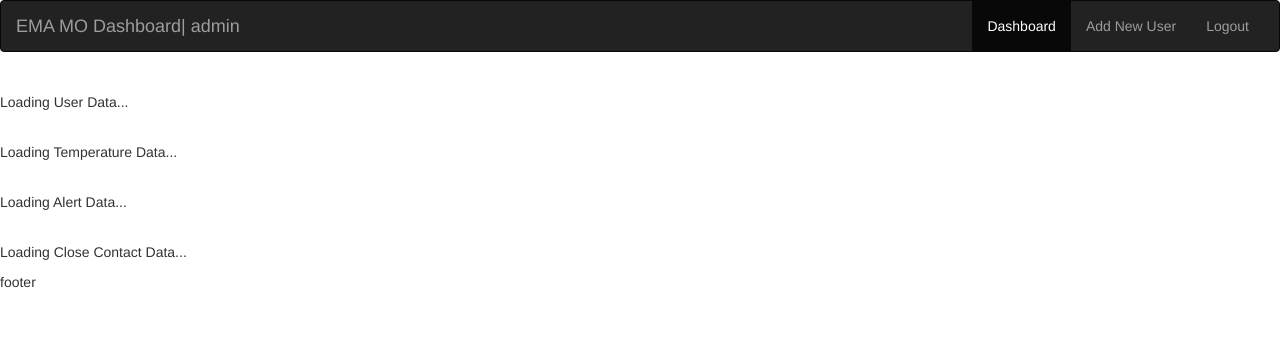
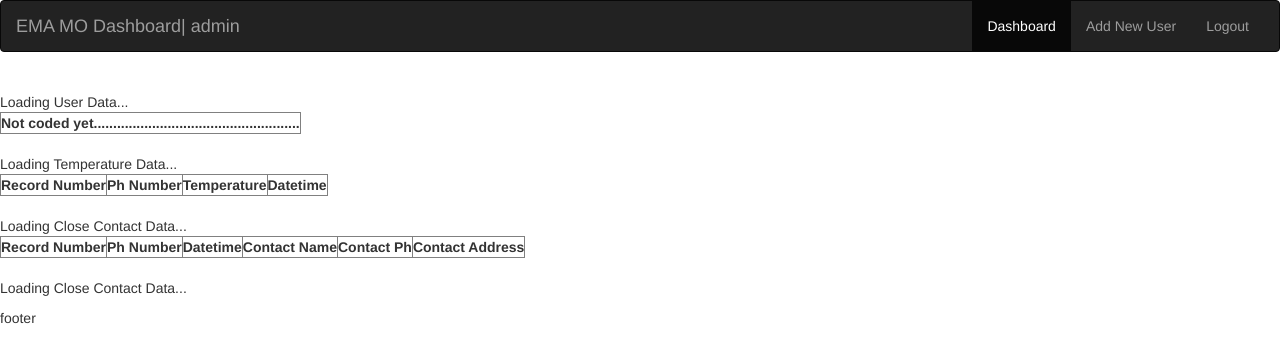
Before and after one commit to srujandeshpande/CombatCovid, a Flask app: page /ema_dashboard in a window 1280 px wide. Shown: the top 363 px of the page. Run offline with Flask 2, Linux system fonts and the light colour scheme; the visitor is signed in with stand-in values (Sample User, id 1); data that the repository does not hold is empty; parts of the project's set-up code (start-up, migrations or seed data) failed here and were passed over; some libraries are stand-ins or nearby versions.

Commit message:
admin data

```diff
--- a/app.py
+++ b/app.py
@@ -277,7 +277,25 @@ def ema_admin_temp_data():
 		#if x['temperature']>38:
 		data1["record"+str(y)] = x
 		y+=1
-	data1['count'] = y-1
+	data1['count'] = y
+	return data1
+
+
+#returns cc of all people
+@app.route('/api/ema_admin_cc_data', methods=['POST'])
+def ema_admin_cc_data():
+	inputData = request.json
+	if inputData['admin_phone_number'] == "websiteuser":
+		inputData['admin_phone_number'] = session['phone_number']
+	Close_Contact = pymongo.collection.Collection(db, 'Close_Contact')
+	data = json.loads(dumps(Close_Contact.find()))
+	data1 = {}
+	y = 0
+	data1['count'] = 0
+	for x in data:
+		data1["record"+str(y)] = x
+		y+=1
+	data1['count'] = y
 	return data1
 
 
--- a/static/js/admin_dashboard_new.js
+++ b/static/js/admin_dashboard_new.js
@@ -28,15 +28,34 @@ $(function(){
   dataType: 'json',
   async: true,
   success: function(msg) {
-        for(var k in msg) {
-          keys.push(k);
-          $("#userTempList").append("<li><a id='induser' onclick=showMore("+k+')>'+" "+k+" "+msg[k].temperature+" "+msg[k]['Date-time']+" "+'</a></li>');
-          $("#userTempListHeader").html("Temperature Data")
-        }
+    var count = msg['count']
+    var r = "record"
+    for (var i=0;i<count;i++){
+      $("#userTempList").append('<tr><td>'+(i+1)+'</td><td>'+msg[r+i]['phone_number']+'</td><td>'+msg[r+i]['temperature']+'</td><td>'+msg[r+i]['Date-time']+'</td></tr>');
+    }
+    $("#userTempListHeader").html("Temperature Data")
+        /*
         $('#induser').click(function() {
           //var phno = $(this).data("phno")
           alert("phno");
         });
+        */
+    }
+  });
+  $.ajax({
+  url: '/api/ema_admin_cc_data',
+  type: 'POST',
+  data: JSON.stringify(arr),
+  contentType: 'application/json; charset=utf-8',
+  dataType: 'json',
+  async: true,
+  success: function(msg) {
+    var count = msg['count']
+    var r = "record"
+    for (var i=0;i<count;i++){
+      $("#userCCList").append('<tr><td>'+(i+1)+'</td><td>'+msg[r+i]['phone_number']+'</td><td>'+msg[r+i]['Date-time']+'</td><td>'+msg[r+i]['contact-pno']+'</td><td>'+msg[r+i]['contact-name']+'</td><td>'+msg[r+i]['contact-address']+'</td></tr>');
+    }
+    $("#userCCListHeader").html("Close Contact Data")
     }
   });
 
--- a/templates/admin_dashboard.html
+++ b/templates/admin_dashboard.html
@@ -33,22 +33,29 @@
 
   <br>
   <div id="userDataListHeader">Loading User Data...</div>
-     <ul id="userDataList">
-     </ul>
+  <table id="userDataList" border="border">
+    <tr>
+      <th>Not coded yet.....................................................</th>
+    </tr>
+  </table>
   </div>
 
   <br>
   <div id="userTempListHeader">Loading Temperature Data...</div>
-     <ul id="userTempList">
-     </ul>
+     <table id="userTempList" border="border">
+       <tr>
+         <th>Record Number</th><th>Ph Number</th><th>Temperature</th><th>Datetime</th>
+       </tr>
+     </table>
   </div>
 
   <br>
-  <div id="userDataListHeader">Loading Alert Data...</div>
-  <div id="">
-     <ul id="userAlertList">
-     </ul>
-  </div>
+  <div id="userCCListHeader">Loading Close Contact Data...</div>
+  <table id="userCCList" border="border">
+    <tr>
+      <th>Record Number</th><th>Ph Number</th><th>Datetime</th><th>Contact Name</th><th>Contact Ph</th><th>Contact Address</th>
+    </tr>
+  </table>
   </div>
 
   <br>
```
